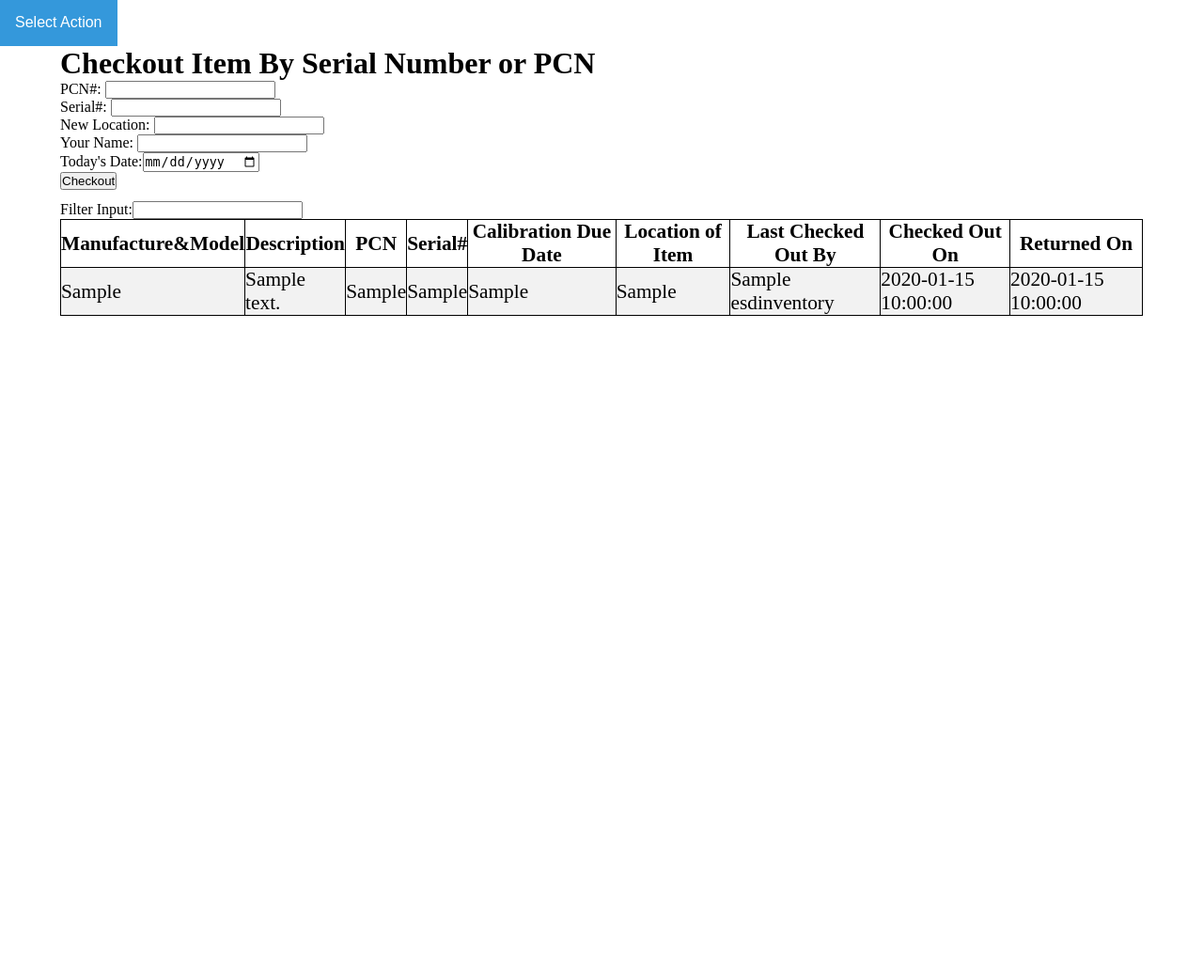
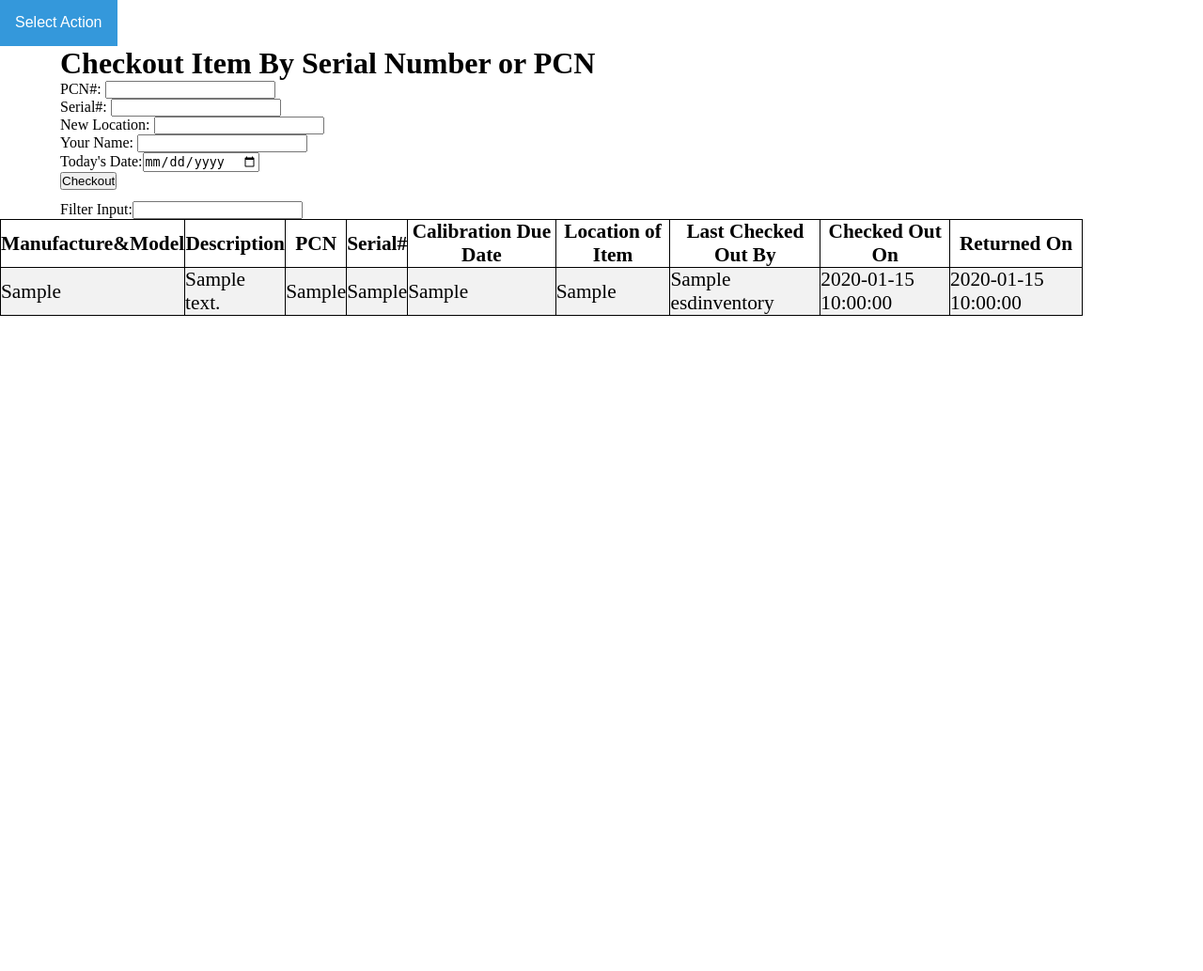
Before and after one commit to AnthonyDinhTNguyen/AnthonyDinhTNguyen.github.io, a PHP site: page / in a window 1280 px wide. Shown: the part 114-1147 px from the top of the page at 94% size. After the commit the page ends 450 px from the top, so only its background shows below. Run offline with PHP 8.4, Linux system fonts and the light colour scheme; tables that the repository leaves empty or names only in its code hold one stand-in row (values such as "Sample post"); data that the repository does not hold is empty.

Commit message:
Update style.css
table styling

```diff
--- a/style.css
+++ b/style.css
@@ -71,8 +71,7 @@ td{
 }
 tr:nth-child(even) {background-color: #f2f2f2;}
 #myTable{
-	width:90%;
-  margin-left: 5%;
+	width:100%;
 }
 /* Dropdown Button */
 .dropbtn {
@@ -123,7 +122,8 @@ form{
   margin-left:5%;
 }
 #tableContainer{
-  height:100%;
+  width:90%;
+  height:50%;
   overflow: auto;
 }
 #filterInputStr{
```
